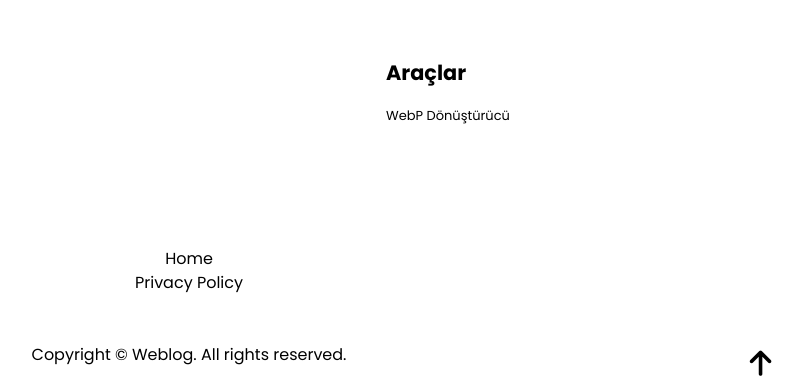
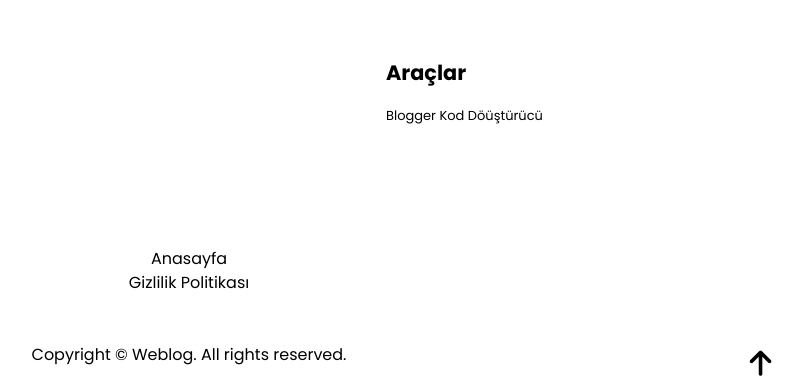
Before and after one commit to zaferzent/zaferzent.github.io, a Jekyll site: the page built from p/twitter-gunlugum.html, in a window 1280 px wide and 900 px high, scrolled down 575 px. Shown: the part 485-867 px from the top of the window, without its empty margins (451-1254 px from the left). Built offline with Jekyll 4.4.1, drawn with Linux system fonts in a browser that asks for light colours; nearby versions of some CDN libraries; comment, search, counter and statistics services are not loaded; some of the changed text lies outside the part shown.

Commit message:
Add files via upload

```diff
--- a/_data/menus.yml
+++ b/_data/menus.yml
@@ -1,28 +1,31 @@
 # Top Menu
 topmenu:
 
-- title: Home
+- title: Anasayfa
   url: ""
 
-- title: About
-  url: "p/about.html"
+- title: Hakkında
+  url: "p/hakkinda.html"
 
-- title: Contact
-  url: "contact/"
+- title: Arşiv
+  url: "p/arsiv.html"
+
+- title: iletişim
+  url: "p/iletisim.html"
 
 
 # Footer Menu
 footermenu:
 
-- title: Home
+- title: Anasayfa
   url: ""
 
-- title: Privacy Policy
-  url: "privacy-policy/"
+- title: Gizlilik Politikası
+  url: "p/gizlilik-politikasi.html"
 
 
 # Sidebar Menu
 sidebarmenu:
 
-- title: WebP Dönüştürücü
-  url: "webp-donusturucu/"
+- title: Blogger Kod Döüştürücü
+  url: "p/blogger-kod-donusturucu.html"
```
